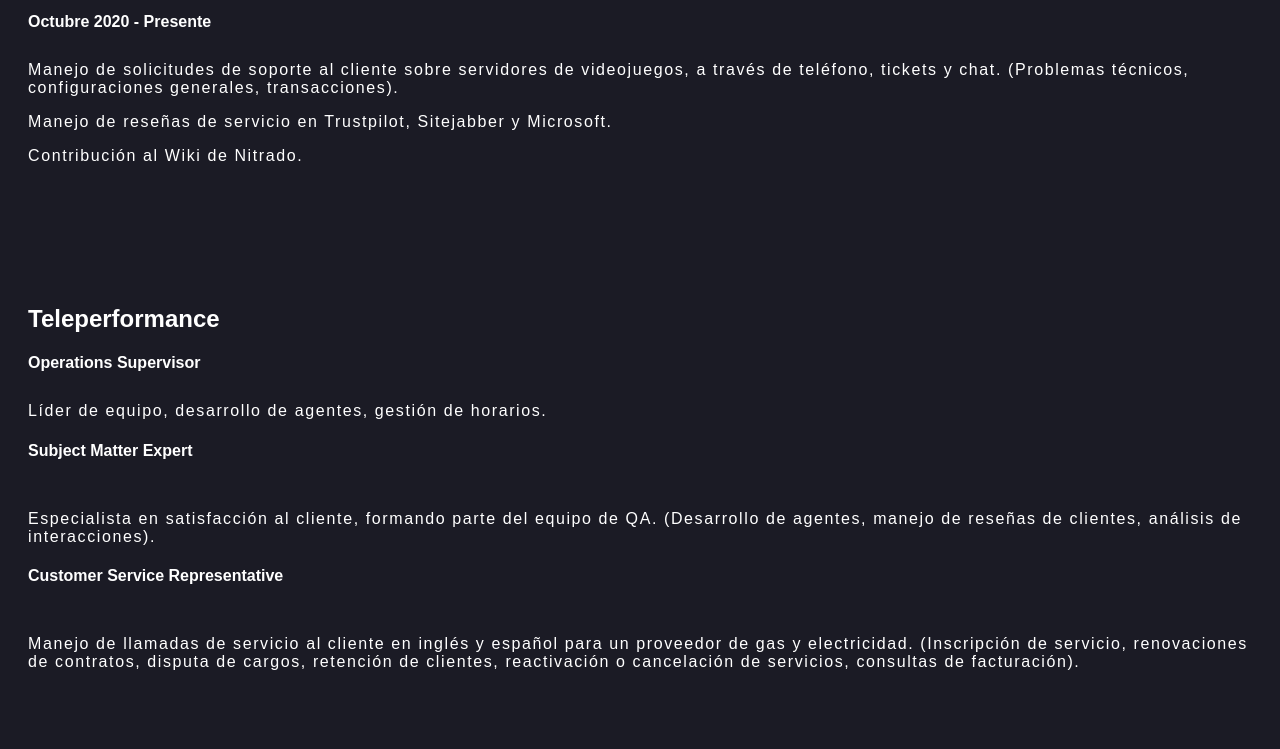
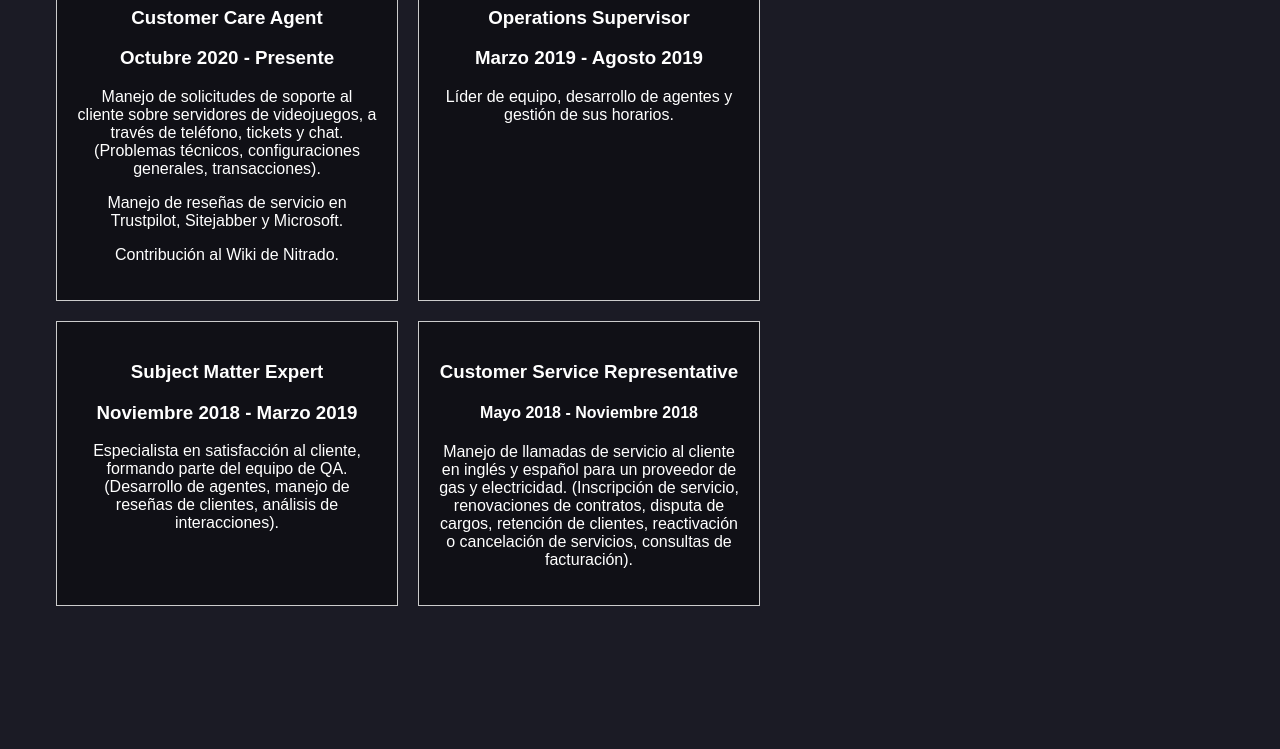
Before and after one commit to cogrendev/Elias-Harmon_Portafolio_Web, a plain HTML site: page ExpLaboral.html in a window 1280 px wide. Shown: the part 292-1041 px from the top of the page. After the commit the page ends 936 px from the top, so only its background shows below. Drawn offline with Linux system fonts and the light colour scheme.

Commit message:
[Changes] Many changes
I don't even know

```diff
--- a/ExpLaboral.html
+++ b/ExpLaboral.html
@@ -27,93 +27,86 @@
       </ul>
     </nav>
 
-    <!-- work experience section -->
-    <div class="work-experience">
-      <div class="row experience-title">
-        <div class="col-md-9">
+
+
     <div>
       <h1>Mi experiencia laboral</h1>
     </div>
 
-          <h2>Nitrado</h2>
-          <h4>Customer Care Agent</h4>
+    <div class="work-experience">
+      <div class="experience">
+        <div class="experience-title">
+          <div class="col-md-9">
+            <h1>Nitrado</h1>
+            <h3>Customer Care Agent</h3>
           </div>
           <div class="col-md-3">
-          <h4>Octubre 2020 - Presente</h4>
+            <h3>Octubre 2020 - Presente</h3>
           </div>
         </div>
-      <div class="row experience-summary">
+        <div class="experience-summary">
           <div class="col-md-12">
-          <p>
-            Manejo de solicitudes de soporte al cliente sobre servidores de
-            videojuegos, a través de teléfono, tickets y chat. (Problemas
-            técnicos, configuraciones generales, transacciones).
-          </p>
-          <p>
-            Manejo de reseñas de servicio en Trustpilot, Sitejabber y Microsoft.
-          </p>
+            <p>Manejo de solicitudes de soporte al cliente sobre servidores de videojuegos, a través de teléfono, tickets y chat. (Problemas técnicos, configuraciones generales, transacciones).</p>
+            <p>Manejo de reseñas de servicio en Trustpilot, Sitejabber y Microsoft.</p>
             <p>Contribución al Wiki de Nitrado.</p>
           </div>
         </div>
       </div>
-    <!-- Este es el cierre del div de la experiencia en Nitrado -->
+      <!-- Cierre del div de la experiencia en Nitrado -->
 
-    <!-- work experience section -->
-    <div class="work-experience">
-      <div class="row experience-title">
+      <div class="experience">
+        <div class="experience-title">
           <div class="col-md-9">
-          <h2>Teleperformance</h2>
-          <h4>Operations Supervisor</h4>
+            <h1>Teleperformance</h1>
+            <h3>Operations Supervisor</h3>
           </div>
           <div class="col-md-3">
-          <h4></h4>
+            <h3>Marzo 2019 - Agosto 2019</h3>
           </div>
         </div>
-      <div class="row experience-summary">
+        <div class="experience-summary">
           <div class="col-md-12">
-          <p>Líder de equipo, desarrollo de agentes, gestión de horarios.</p>
-          <p></p>
-          <p></p>
-        </div>
-
-        <div class="col-md-9">
-          <h4>Subject Matter Expert</h4>
-        </div>
-        <div class="col-md-3">
-          <h4></h4>
-        </div>
-      </div>
-      <div class="row experience-summary">
-        <div class="col-md-12">
-          <p>
-            Especialista en satisfacción al cliente, formando parte del equipo
-            de QA. (Desarrollo de agentes, manejo de reseñas de clientes,
-            análisis de interacciones).
-          </p>
-          <p></p>
-          <p></p>
-        </div>
-
-        <div class="col-md-9">
-          <h4>Customer Service Representative</h4>
-        </div>
-        <div class="col-md-3">
-          <h4></h4>
-        </div>
-      </div>
-      <div class="row experience-summary">
-        <div class="col-md-12">
-          <p>
-            Manejo de llamadas de servicio al cliente en inglés y español para
-            un proveedor de gas y electricidad. (Inscripción de servicio,
-            renovaciones de contratos, disputa de cargos, retención de clientes,
-            reactivación o cancelación de servicios, consultas de facturación).
-          </p>
-          <p></p>
-          <p></p>
+            <p>Líder de equipo, desarrollo de agentes y gestión de sus horarios.</p>
           </div>
         </div>
       </div>
-    <!-- Este es el cierre del div de la experiencia en Teleperformance -->
+      <!-- Cierre del div de la experiencia en Teleperformance -->
+
+      <div class="experience">
+        <div class="experience-title">
+          <div class="col-md-9">
+            <h3>Subject Matter Expert</h3>
+          </div>
+          <div class="col-md-3">
+            <h3>Noviembre 2018 - Marzo 2019</h3>
+          </div>
+        </div>
+        <div class="experience-summary">
+          <div class="col-md-12">
+            <p>Especialista en satisfacción al cliente, formando parte del equipo de QA. (Desarrollo de agentes, manejo de reseñas de clientes, análisis de interacciones).</p>
+          </div>
+        </div>
+      </div>
+      <!-- Cierre del div de la experiencia SME -->
+
+      <div class="experience">
+        <div class="experience-title">
+          <div class="col-md-9">
+            <h3>Customer Service Representative</h3>
+          </div>
+          <div class="col-md-3">
+            <h4>Mayo 2018 - Noviembre 2018</h4>
+          </div>
+        </div>
+        <div class="experience-summary">
+          <div class="col-md-12">
+            <p>Manejo de llamadas de servicio al cliente en inglés y español para un proveedor de gas y electricidad. (Inscripción de servicio, renovaciones de contratos, disputa de cargos, retención de clientes, reactivación o cancelación de servicios, consultas de facturación).</p>
+          </div>
+        </div>
+      </div>
+      <!-- Cierre del div de la experiencia CSR -->
+    </div>
+
+
   </body>
 </html>
--- a/css/Global.css
+++ b/css/Global.css
@@ -99,3 +99,20 @@
   width: 300px;
   height: auto;
 }
+
+work-experience {
+  display: flex;
+  flex-wrap: wrap;
+  justify-content: center;
+  max-width: 800px; /* ajusta según el ancho deseado */
+  padding: 20px;
+  box-sizing: border-box;
+}
+
+experience {
+  background-color: #f9f9f9;
+  border: 1px solid #ccc;
+  margin: 10px;
+  padding: 20px;
+  width: 300px; /* ajusta según el ancho deseado */
+}
--- a/css/expLaboral.css
+++ b/css/expLaboral.css
@@ -23,56 +23,28 @@
 }
 
 body {
+  text-align: center;
   background: #1b1b25;
   color: #fff;
   font-family: "Josefin Sans", sans-serif;
+  max-width: 0 auto;
 }
 
-.separator {
-  width: 30%;
+
+
+.work-experience {
+  display: flex;
+  flex-wrap: wrap;
+  justify-content: center;
+  max-width: 800px; /* ajusta según el ancho deseado */
+  padding: 20px;
+  box-sizing: border-box;
 }
 
-.title {
-  margin-top: 100px;
-  margin-bottom: 10px;
-
-  a {
-    color: #db4d57;
-
-    &:hover {
-      text-decoration: none;
-      font-weight: bold;
-    }
-  }
-
-  hr {
-    width: 75%;
-  }
+.experience {
+  background-color: #00000069;
+  border: 1px solid #ccc;
+  margin: 10px;
+  padding: 20px;
+  width: 300px; /* ajusta según el ancho deseado */
 }
-
-.summary {
-  padding: 20px;
-
-  p {
-    font-size: 1.6rem;
-    letter-spacing: 0.2rem;
-  }
-}
-
-.work-experience {
-  padding: 20px;
-
-  .experience-title {
-    margin-top: 50px;
-  }
-
-  .experience-summary {
-    margin-top: 30px;
-    margin-bottom: 50px;
-  }
-
-  p {
-    font-size: 1rem;
-    letter-spacing: 0.1rem;
-  }
-}
--- a/css/input.css
+++ /dev/null
@@ -1,3 +0,0 @@
-@tailwind base;
-@tailwind components;
-@tailwind utilities;
--- a/tailwind.config.js
+++ /dev/null
@@ -1,8 +0,0 @@
-/** @type {import('tailwindcss').Config} */
-module.exports = {
-  content: ["./css/*.{html,js}"],
-  theme: {
-    extend: {},
-  },
-  plugins: [],
-}
```
Also changed, not shown: package.json (deleted, +0 -104 lines), 2 other files. Lines whose indentation alone changed are shown as unchanged.
